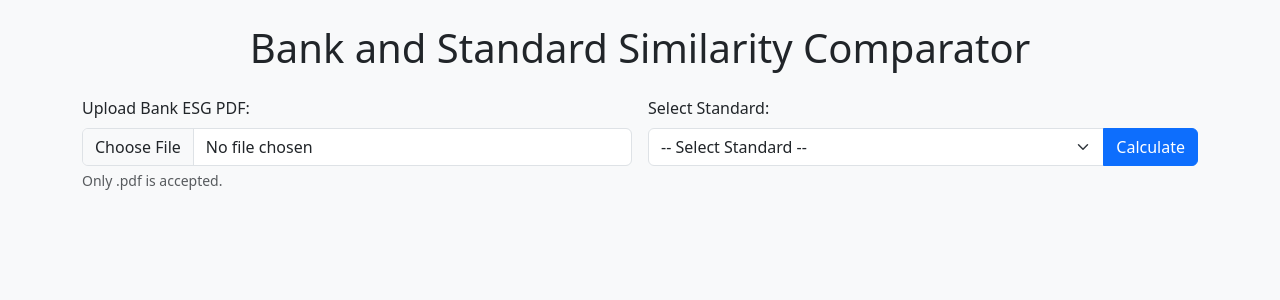
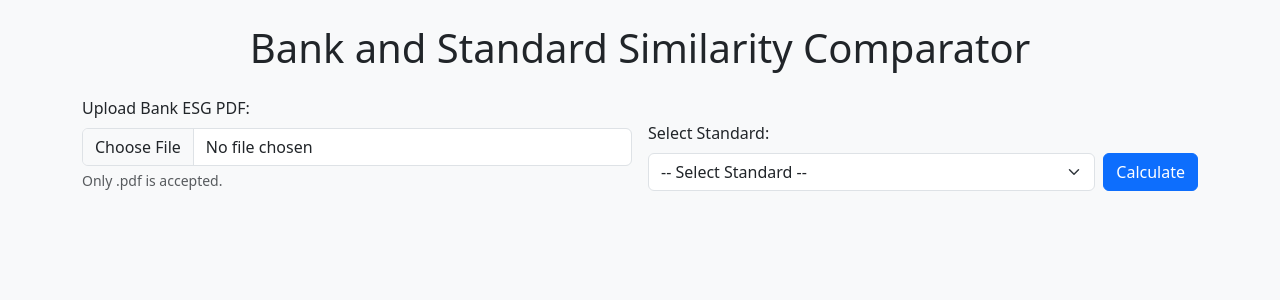
Before and after one commit to Lily-WangQian/AzureWeb_Upload3, a Flask app: page / in a window 1280 px wide. Shown: the top 300 px of the page. Run offline with Flask 3, Linux system fonts and the light colour scheme; parts of the project's set-up code (start-up, migrations or seed data) failed here and were passed over.

Commit message:
Make layout responsive and align Calculate button beside select

```diff
--- a/templates/index.html
+++ b/templates/index.html
@@ -12,25 +12,27 @@
     {% if error %}<div class="alert alert-danger">{{ error }}</div>{% endif %}
     {% if message %}<div class="alert alert-info">{{ message }}</div>{% endif %}
 
-    <form class="row g-3" method="POST" action="/analyze" enctype="multipart/form-data">
-      <!-- Left: upload PDF -->
-      <div class="col-md-6">
+    <!-- Form -->
+    <form class="row g-3 align-items-end" method="POST" action="/analyze" enctype="multipart/form-data">
+      <!-- Left side: upload (full width on small screens, half on large) -->
+      <div class="col-12 col-lg-6">
         <label class="form-label">Upload Bank ESG PDF:</label>
         <input type="file" name="bank_pdf" class="form-control" accept="application/pdf" required>
         <div class="form-text">Only .pdf is accepted.</div>
       </div>
 
-      <!-- Right: select standard + calculate button side-by-side -->
-      <div class="col-md-6">
+      <!-- Right side: select + button (stacked on small, inline with small gap on large) -->
+      <div class="col-12 col-lg-6">
         <label class="form-label">Select Standard:</label>
-        <div class="input-group">
-          <select name="standard" class="form-select" required>
+        <div class="d-flex">
+          <select name="standard" class="form-select flex-grow-1" required>
             <option value="">-- Select Standard --</option>
             {% for std in standards %}
               <option value="{{ std }}" {% if selected==std %}selected{% endif %}>{{ std }}</option>
             {% endfor %}
           </select>
-          <button class="btn btn-primary" type="submit">Calculate</button>
+          <!-- ms-2 = small left margin = little gap -->
+          <button class="btn btn-primary ms-2" type="submit">Calculate</button>
         </div>
       </div>
     </form>
@@ -67,7 +69,7 @@
         {% endif %}
 
         {% if result.bank_pub_date or result.bank_tfidf or result.bank_contextual %}
-        <h5 class="mb-3">Uploaded Bank Report Analysis</h5>
+        <h5 class="mb-3">Uploaded Bank Report Analysis (Same Layout)</h5>
         <div class="table-responsive mb-4">
           <table class="table table-bordered align-middle">
             <thead class="table-info">
```
